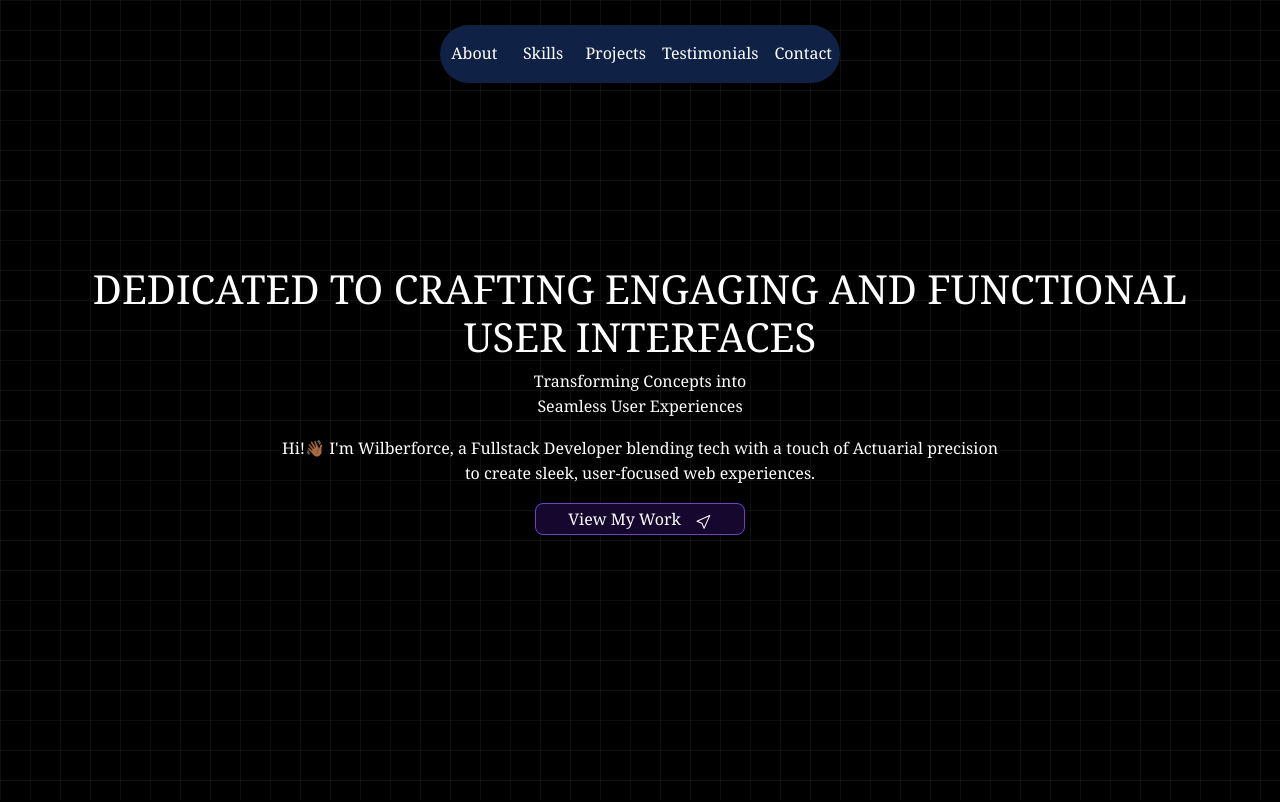
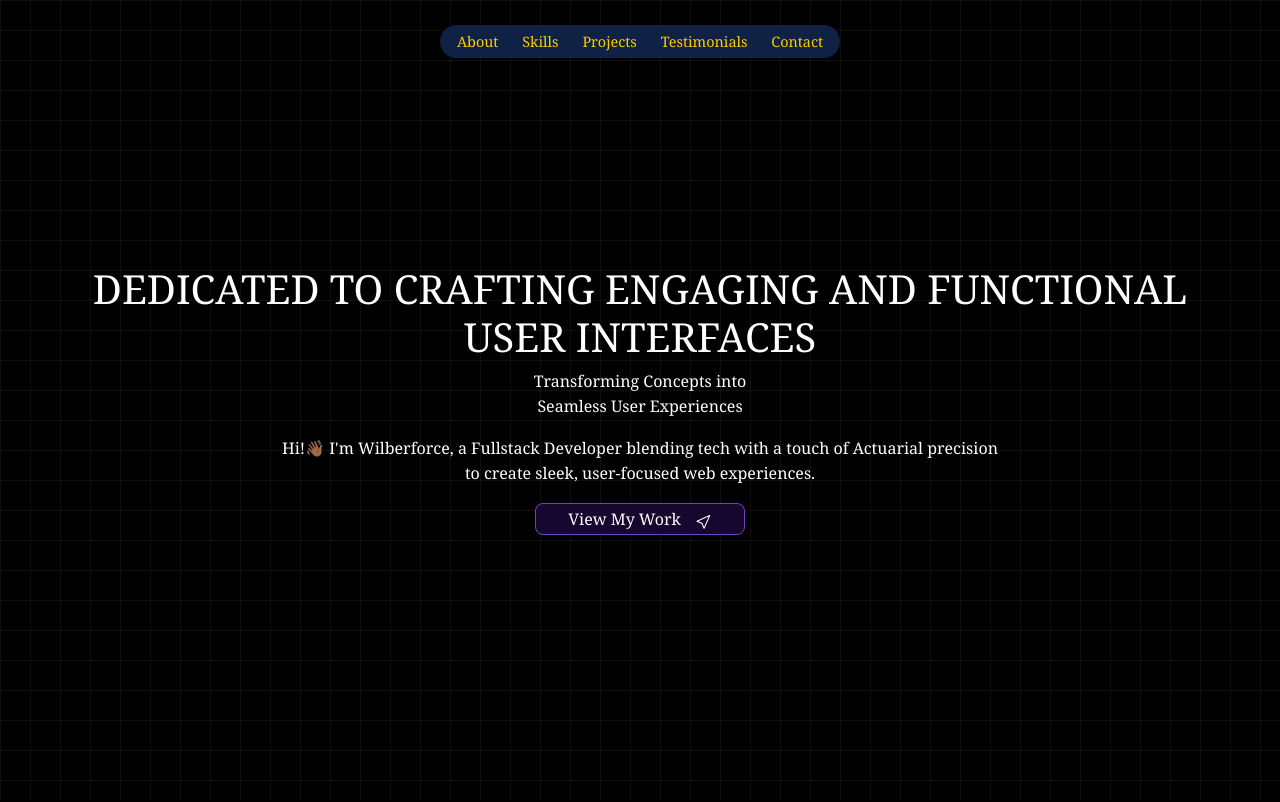
Before and after one commit to wilberforce001/my-portfolio-website, a React (Create React App) app in the folder kipyegonwilber/: page / in a window 1280 px wide. Shown: the top 802 px of the page. Built offline with nearby package versions, Linux system fonts and the light colour scheme.

Commit message:
Navbar styling

```diff
--- a/kipyegonwilber/src/styles/styles.css
+++ b/kipyegonwilber/src/styles/styles.css
@@ -6,20 +6,17 @@ body {
   box-sizing: border-box;
   font-family: Georgia, 'Times New Roman', Times, serif;
   line-height: 1.6;
-  /* margin: 20px; */
 }
 
 html, body {
-  /* margin: 0; */
-  /* padding: 0; */
+  margin: 0;
+  padding: 0;
   background-color: #000;
-  /* font-family: 'Times New Roman', Times, serif; */
-  /* font-family: Verdana, Geneva, Tahoma, sans-serif; */
 }
 
 .journey-text {
   text-align: center;
-  font-size: 1.1rem;
+  font-size: 1rem;
   line-height: 1.6;
   color: #5d6175;
   margin-bottom: 20px;
@@ -29,8 +26,6 @@ html, body {
   margin-right: auto;
 }
 
-
-/* Initially, the navbar is visible */
 .navbar-custom {
   background-color: #0f2246 !important;
   width: 100%;
@@ -45,6 +40,7 @@ html, body {
   right: 0;
   z-index: 1000;
   transition: opacity 0.3s ease, transform 0.3s ease;
+  padding: 0px 5px;
 }
 
 .navbar-visible {
@@ -55,18 +51,14 @@ html, body {
   transform: translateY(-100%);
 }
 
-.nav-link {
-  color: #fff !important;
-}
-
-.hover-area {
+/* .hover-area {
   position: fixed;
   z-index: 999;
   top: 0;
   left: 0;
   right: 0;
   height: 20px;
-}
+} */
 
 .hover-area:hover + .navbar-custom,
 .navbar-custom:hover {
@@ -81,10 +73,11 @@ html, body {
   width: 100%;
 }
 
-.nav-link {
-  color: #fff !important;
-  flex: 1;
-  text-align: center;
+.navbar-custom .navbar-brand,
+.navbar-custom .nav-link {
+  font-size: 0.9rem;
+  padding: 5px 5px;
+  color: #ffcc00 !important;
 }
 
 
```
Also changed, not shown: kipyegonwilber/src/components/Header.js (deleted).
